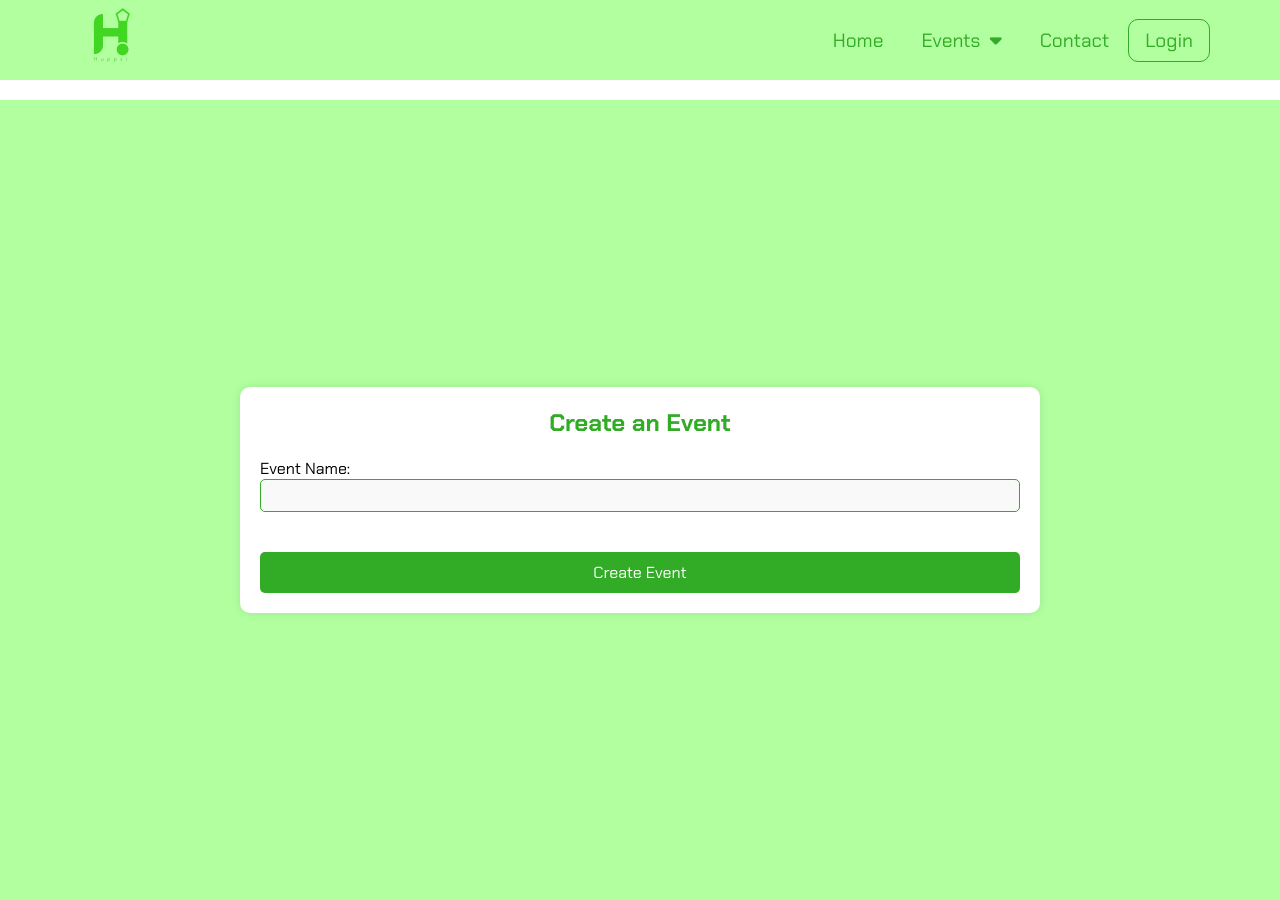
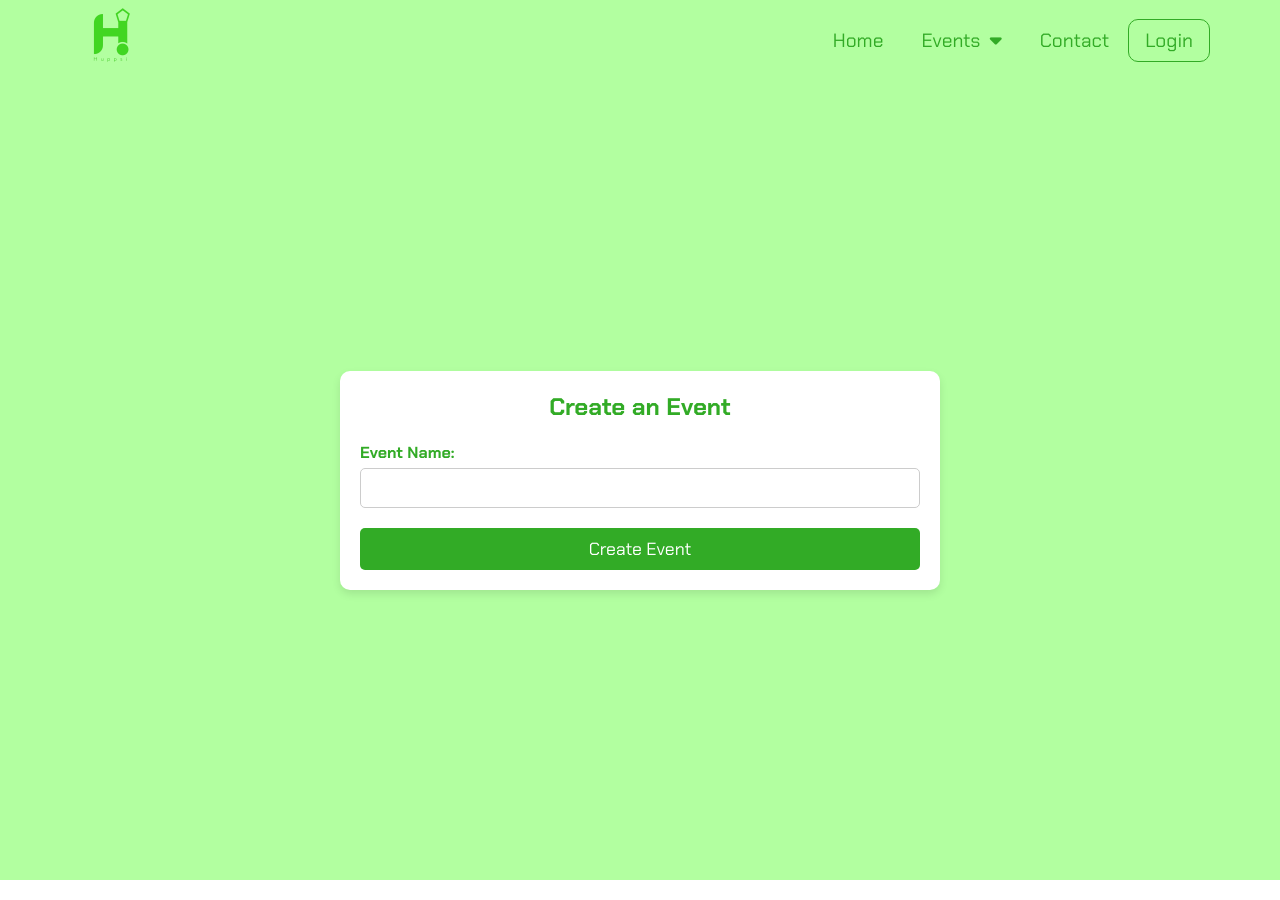
Before and after one commit to LazyBrogrammer/birthday-invitation, a React (Vite) app: page /events/create-events in a window 1280 px wide. Built offline with nearby package versions, Linux system fonts and the light colour scheme.

Commit message:
change navabr styles

```diff
--- a/src/components/Navbar/navbar.css
+++ b/src/components/Navbar/navbar.css
@@ -37,8 +37,8 @@
 .menu-icon {
     display: none;
 }
+
 .nav-menu-container {
-  /*background-color: gray;*/
     display: flex;
     align-items: center;
     list-style: none;
@@ -46,6 +46,7 @@
     margin-right: -22px;
     gap: 20px;
 }
+
 .nav-menu {
     display: flex;
     align-items: center;
@@ -104,9 +105,11 @@
     color: #fff;
     font-size: 1.8rem;
 }
+
 .dropdown-link {
-  text-wrap: nowrap;
+    white-space: nowrap;
 }
+
 /* Dropdown Menu */
 .dropdown-menu {
     display: none;
@@ -182,7 +185,6 @@
 
     .nav-item {
         height: 40px;
-
     }
 
     .nav-links {
@@ -201,7 +203,6 @@
     /* Dropdown Menu for Mobile */
     .nav-item .dropdown-menu {
         position: absolute;
-    /*background: #32ab26; !* Same as navbar background for consistency *!*/
         border-radius: 0;
         left: 10px;
         margin: 0 auto;
@@ -217,3 +218,28 @@
         display: block;
     }
 }
+
+/* General styles to hide the scroll and background when the menu is open */
+body.menu-open {
+    overflow: hidden;
+    height: 100vh;
+    position: fixed;
+    width: 100%;
+}
+
+/* Style to add a background overlay when the menu is open */
+.nav-menu.active {
+    background: #b2ffa0; /* The same color as your navbar background */
+    position: fixed;
+    top: 0;
+    left: 0;
+    width: 100%;
+    height: 100%;
+    z-index: 999;
+    overflow-y: auto;
+}
+
+/* Adjust the menu icon to be on top of everything when the menu is active */
+.menu-icon {
+    z-index: 1000;
+}
--- a/src/pages/CreateEvents/createEvents.css
+++ b/src/pages/CreateEvents/createEvents.css
@@ -1,99 +1,81 @@
-/* Container for the whole events section */
+/* Container for the entire events section */
 .events-container {
-  width: 100vw;
-  min-height: 100vh;
   display: flex;
   justify-content: center;
   align-items: center;
-  margin-top: 20px;
-  .events {
-    background: white;
-    border-radius: 10px;
-    padding: 20px;
-    max-width: 800px;
-    width: 100%;
-    box-shadow: 0 0 10px rgba(0, 0, 0, 0.1);
+  padding: 40px 20px;
+  background-color: #b2ffa0; /* Matches the website theme */
+  min-height: 100vh;
 }
 
-  /* Headers for the form */
-  h2, h3 {
-    text-align: center;
-    margin-bottom: 20px;
-    color: #32ab26; /* Green text matching the navbar */
+/* Styling for the event creation card */
+.events {
+  background-color: #fff; /* White background for the card */
+  border-radius: 10px;
+  box-shadow: 0 4px 8px rgba(0, 0, 0, 0.1);
+  padding: 20px;
+  max-width: 600px;
+  width: 100%;
 }
 
-  /* Form layout */
+/* Header styling */
+.events h2 {
+  text-align: center;
+  color: #32ab26; /* Green color for header */
+  margin-bottom: 20px;
+}
+
+/* Form styling */
 .event-form {
   display: flex;
   flex-direction: column;
   gap: 20px;
 }
 
-  /* Input fields, text areas, and select boxes */
-  input,
-  textarea,
-  select {
+/* Input fields */
+.event-form input,
+.event-form select,
+.event-form textarea {
   width: 100%;
-    padding: 8px;
+  padding: 10px;
   border-radius: 5px;
-    border: 1px solid #32ab26; /* Green border */
-    box-sizing: border-box;
-    background-color: #f9f9f9; /* Light background */
-    color: #000000; /* Black text */
-    margin-bottom: 10px;
+  border: 1px solid #ccc;
+  font-size: 1rem;
+  color: #333;
 }
 
-  /* Focus state for inputs */
-  input:focus,
-  textarea:focus,
-  select:focus {
-    outline: none;
-    border-color: #32ab26; /* Green border on focus */
+/* Input labels */
+.event-form label {
+  display: block;
+  margin-bottom: 5px;
+  font-weight: bold;
+  color: #32ab26; /* Green color for labels */
 }
 
-  button {
-    padding: 10px 20px;
-    background-color: #32ab26; /* Primary green color matching the navbar */
+/* Button styling */
+.create-event {
+  background-color: #32ab26; /* Green background for button */
   color: white;
+  padding: 10px;
   border: none;
   border-radius: 5px;
+  font-size: 1.1rem;
   cursor: pointer;
-    margin-top: 10px;
-    width: 100%;
+  transition: background-color 0.3s ease;
 }
 
-  button:hover {
-    background-color: #28a745; /* Slightly darker green on hover */
+/* Button hover effect */
+.create-event:hover {
+  background-color: #42d623; /* Slightly darker green on hover */
 }
 
-  /* Guests and sub-events buttons */
-  button[type="button"] {
-    background-color: #32ab26; /* Same primary green color */
-    color: white;
+/* Responsive design for smaller screens */
+@media screen and (max-width: 600px) {
+  .events {
+    padding: 15px;
   }
 
-  button[type="button"]:hover {
-    background-color: #28a745; /* Slightly darker green on hover */
-  }
-
-  /* Guest item styling */
-  .guest-item,
-  .subevent-item {
-    background-color: #f9f9f9;
-    border: 1px solid #32ab26;
-    border-radius: 5px;
-    padding: 10px;
-    margin-bottom: 15px;
-  }
-
-  /* Header for sub-events and guests */
-  .guest-item h3,
-  .subevent-item h3 {
-    color: #32ab26;
-  }
-  .remove-button {
-    background-color: red !important;
+  .create-event {
+    padding: 15px;
   }
 }
-
-/* Styling the events box */
--- a/src/pages/Home/home.css
+++ b/src/pages/Home/home.css
@@ -1,31 +1,64 @@
+
+.home {
+    display: flex;
+    justify-content: center;
+}
 .home-content {
     text-align: center;
     padding: 20px;
+    color: #fff;
+    display: flex;
+    justify-content: center;
+    flex-direction: column;
+    align-items: center;
+    p {
+        margin-bottom: 20px;
+
+    }
 }
 
 .events-grid {
     display: grid;
-    grid-template-columns: repeat(4, 1fr); /* Creates 4 columns */
+    grid-template-columns: repeat(4, 2fr); /* Creates 4 columns */
     gap: 20px; /* Space between grid items */
     padding: 20px;
 }
 
+@media screen and (max-width: 960px) {
+    .events-grid {
+        grid-template-columns: repeat(2, 2fr);
+    }
+
+}
 .event-card {
     background-color: white;
-    padding: 20px;
+    padding: 50px;
     border-radius: 10px;
     box-shadow: 0 2px 10px rgba(0, 0, 0, 0.1);
-    text-align: left;
+    /*text-align: left;*/
+    color: #000;
 }
 
 .video-background video {
     width: 100%;
-    height: auto;
+    min-height: calc(100vh - 80px) !important;
     object-fit: cover;
     position: absolute;
     top: 0;
     left: 0;
     z-index: -1;
     min-width: 100%;
-    min-height: 100%;
+    /*min-height: 100%;*/
 }
+
+
+.no-events {
+    width: 300px;
+    height: 200px;
+    background-color: #fff;
+    border-radius: 10px;
+    display: flex;
+    justify-content: center;
+    align-items: center;
+    color: #000;
+}
--- a/src/pages/MyInvitaions/MyInvitations.jsx
+++ b/src/pages/MyInvitaions/MyInvitations.jsx
@@ -1,7 +1,6 @@
 import React, { useState, useEffect } from "react";
 import axios from "axios";
-import './myInvitations.css'
-const apiUrl = import.meta.env.VITE_API_URL;
+import "./myInvitations.css"; // For custom styles
 
 export const MyInvitations = () => {
     const [events, setEvents] = useState([]);
@@ -10,7 +9,7 @@ export const MyInvitations = () => {
     useEffect(() => {
         const fetchEvents = async () => {
             try {
-                const response = await axios.get(apiUrl + `/guests/account/${email}/events`);
+                const response = await axios.get(`/guests/account/${email}/events`);
                 if (response.data.success) {
                     // Sort events by start time (ascending)
                     const sortedEvents = response.data.data.sort((a, b) =>
@@ -31,7 +30,10 @@ export const MyInvitations = () => {
     return (
         <div className="events-container">
             {events.length === 0 ? (
-                <p>No events found.</p>
+                <div className="no-events-card">
+                    <h3>No Events Found</h3>
+                    <p>There are no events to display. Please check back later or create a new event.</p>
+                </div>
             ) : (
                 events.map((event) => (
                     <div key={event.id} className="event-card">
--- a/src/pages/MyInvitaions/myInvitations.css
+++ b/src/pages/MyInvitaions/myInvitations.css
@@ -1,56 +1,78 @@
-.events-container {
-    display: flex;
-    flex-direction: column;
-    align-items: center;
-    gap: 20px;
-    /*padding: 20px;*/
-    background-color: #b2ffa0; /* Example background color */
-}
+/*.events-container {*/
+/*    display: grid;*/
+/*    grid-template-columns: repeat(auto-fit, minmax(250px, 1fr));*/
+/*    gap: 20px;*/
+/*    padding: 20px;*/
+/*    background-color: #b2ffa0; !* Example background color *!*/
+/*}*/
 
-.event-card {
-    background-color: #fff;
-    border-radius: 10px;
-    box-shadow: 0 4px 8px rgba(0, 0, 0, 0.1);
-    padding: 20px;
-    width: 80%;
-    /*max-width: 800px;*/
-}
+/*.event-card, .no-events-card {*/
+/*    background-color: #fff;*/
+/*    border-radius: 10px;*/
+/*    box-shadow: 0 4px 8px rgba(0, 0, 0, 0.1);*/
+/*    padding: 20px;*/
+/*    text-align: center;*/
+/*}*/
 
-.event-header {
-    display: flex;
-    justify-content: space-between;
-    align-items: center;
-}
+/*.event-header {*/
+/*    display: flex;*/
+/*    justify-content: space-between;*/
+/*    align-items: center;*/
+/*}*/
 
-.event-name {
-    color: #32ab26; /* Example primary color */
-}
+/*.event-name {*/
+/*    color: #32ab26; !* Example primary color *!*/
+/*}*/
 
-.event-status {
-    padding: 5px 10px;
-    border-radius: 5px;
-    font-weight: bold;
-}
+/*.event-status {*/
+/*    padding: 5px 10px;*/
+/*    border-radius: 5px;*/
+/*    font-weight: bold;*/
+/*}*/
 
-.event-status.accepted {
-    background-color: #42d623;
-    color: #fff;
-}
+/*.event-status.accepted {*/
+/*    background-color: #42d623;*/
+/*    color: #fff;*/
+/*}*/
 
-.event-status.declined {
-    background-color: #ff4d4d;
-    color: #fff;
-}
+/*.event-status.declined {*/
+/*    background-color: #ff4d4d;*/
+/*    color: #fff;*/
+/*}*/
 
-.event-status.pending {
-    background-color: #ffd700;
-    color: #fff;
-}
+/*.event-status.pending {*/
+/*    background-color: #ffd700;*/
+/*    color: #fff;*/
+/*}*/
 
-.sub-events {
-    margin-top: 15px;
-    padding: 10px;
-    background-color: #f7f7f7;
-    border-left: 3px solid #32ab26;
-    border-radius: 5px;
-}
+/*.sub-events {*/
+/*    margin-top: 15px;*/
+/*    padding: 10px;*/
+/*    background-color: #f7f7f7;*/
+/*    border-left: 3px solid #32ab26;*/
+/*    border-radius: 5px;*/
+/*}*/
+
+/*!* No Events Found Card *!*/
+/*.no-events-card {*/
+/*    background-color: #ffdd57; !* Light yellow to stand out *!*/
+/*    border-left: 3px solid #ffa500; !* Orange border for emphasis *!*/
+/*}*/
+
+/*.no-events-card h3 {*/
+/*    color: #ffa500; !* Matching the border *!*/
+/*    font-size: 1.5rem;*/
+/*    margin-bottom: 10px;*/
+/*}*/
+
+/*.no-events-card p {*/
+/*    color: #333;*/
+/*    font-size: 1rem;*/
+/*}*/
+
+/*!* Media Queries *!*/
+/*@media screen and (max-width: 960px) {*/
+/*    .events-container {*/
+/*        grid-template-columns: repeat(auto-fit, minmax(180px, 1fr)); !* 2 items per row on mobile *!*/
+/*    }*/
+/*}*/
```
Also changed, not shown: src/components/Loader/Loader.jsx (added, +9 -0 lines), src/components/Loader/loader.css (added, +39 -0 lines), src/components/Navbar/Navbar.jsx (+10 -16 lines), src/pages/Home/Home.jsx (+25 -12 lines). Lines whose indentation alone changed are shown as unchanged.
